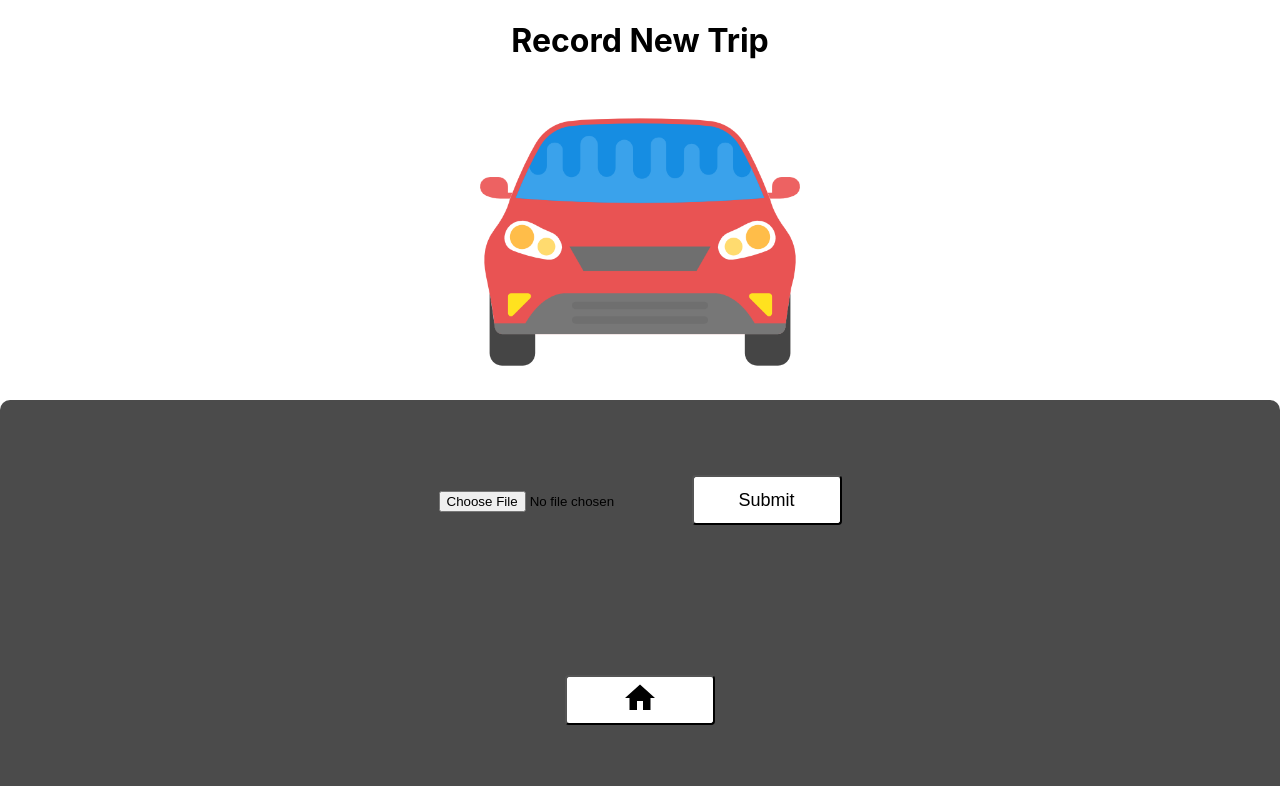
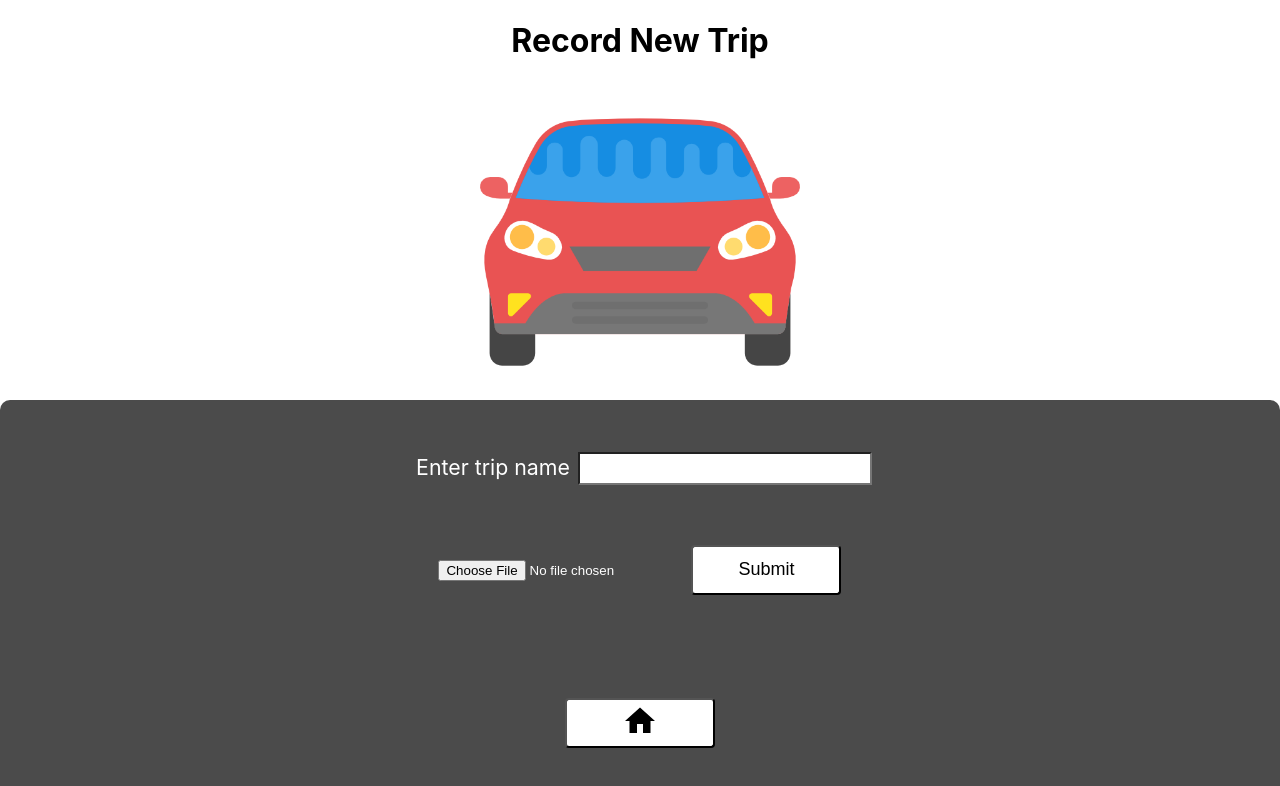
Before and after one commit to pm95/dashcam, a React (Create React App) app: page /new in a window 1280 px wide. Shown: the top 786 px of the page. Built offline with nearby package versions, Linux system fonts and the light colour scheme.

Commit message:
added functionality to re-upload current trip in case server fails

```diff
--- a/src/components/NewTrip.jsx
+++ b/src/components/NewTrip.jsx
@@ -7,9 +7,10 @@ import "./styles/NewTrip.css";
 class NewTrip extends React.Component {
   constructor(props) {
     super(props);
-    this.state = { imageURL: "" };
+    this.state = { imageURL: "", tripName: "", dataObj: null };
     this.handleUploadImage = this.handleUploadImage.bind(this);
     this.renderUpload = this.renderUpload.bind(this);
+    this.handleInputChange = this.handleInputChange.bind(this);
   }
 
   handleUploadImage(ev) {
@@ -21,8 +22,11 @@ class NewTrip extends React.Component {
 
     const data = new FormData();
     data.append("file", this.uploadInput.files[0]);
+    data.append("tripName", this.state.tripName);
 
-    fetch("http://localhost:5000/api/submit", {
+    console.log(data.get("file"), data.get("tripName"));
+
+    fetch("http://192.168.86.248:5000/api/submit", {
       method: "POST",
       body: data
     })
@@ -30,7 +34,6 @@ class NewTrip extends React.Component {
         return res.text();
       })
       .then(d => {
-        console.log(d);
         this.setState({
           imageURL: "success"
         });
@@ -38,9 +41,42 @@ class NewTrip extends React.Component {
       .catch(err => {
         console.error(err);
         this.setState({
-          imageURL: "error"
+          imageURL: "error",
+          dataObj: data
         });
       });
+  }
+
+  handleExistingImageUpload() {
+    console.log("asdf");
+    if (this.state.dataObj !== null) {
+      fetch("http://192.168.86.248:5000/api/submit", {
+        method: "POST",
+        body: this.state.dataObj
+      })
+        .then(res => {
+          return res.text();
+        })
+        .then(d => {
+          this.setState({
+            imageURL: "success"
+          });
+        })
+        .catch(err => {
+          console.error(err);
+          this.setState({
+            imageURL: "error"
+          });
+        });
+    }
+  }
+
+  handleInputChange(e) {
+    const val = e.target.value;
+    const name = e.target.name;
+    this.setState({
+      [name]: val
+    });
   }
 
   renderUpload() {
@@ -50,7 +86,19 @@ class NewTrip extends React.Component {
         result = (
           <>
             <form onSubmit={this.handleUploadImage}>
-              <div className="newtrip">
+              <div className="new-trip-data">
+                <label>Enter trip name</label>
+                <input
+                  type="text"
+                  name="tripName"
+                  required
+                  value={this.state.tripName}
+                  onChange={this.handleInputChange}
+                ></input>
+                <br></br>
+                <br></br>
+                <br></br>
+                <br></br>
                 <input
                   id="file-upload"
                   ref={ref => {
@@ -61,6 +109,7 @@ class NewTrip extends React.Component {
                   capture="camera"
                   required
                 />
+
                 <button>Submit</button>
                 <div>
                   {this.state.imageURL === "" ? null : (
@@ -118,6 +167,13 @@ class NewTrip extends React.Component {
             </h2>
             <button
               onClick={() => {
+                this.handleExistingImageUpload();
+              }}
+            >
+              Re-upload current trip
+            </button>
+            <button
+              onClick={() => {
                 this.setState({
                   imageURL: ""
                 });
@@ -132,6 +188,9 @@ class NewTrip extends React.Component {
             </Link>
           </>
         );
+        break;
+      default:
+        result = null;
     }
     return result;
   }
--- a/src/components/styles/NewTrip.css
+++ b/src/components/styles/NewTrip.css
@@ -16,6 +16,10 @@
   height: 80%;
 }
 
+.new-trip-data {
+  color: white;
+}
+
 .new-trip-bottom {
   background: var(--color-main-a);
   height: 50%;
```
